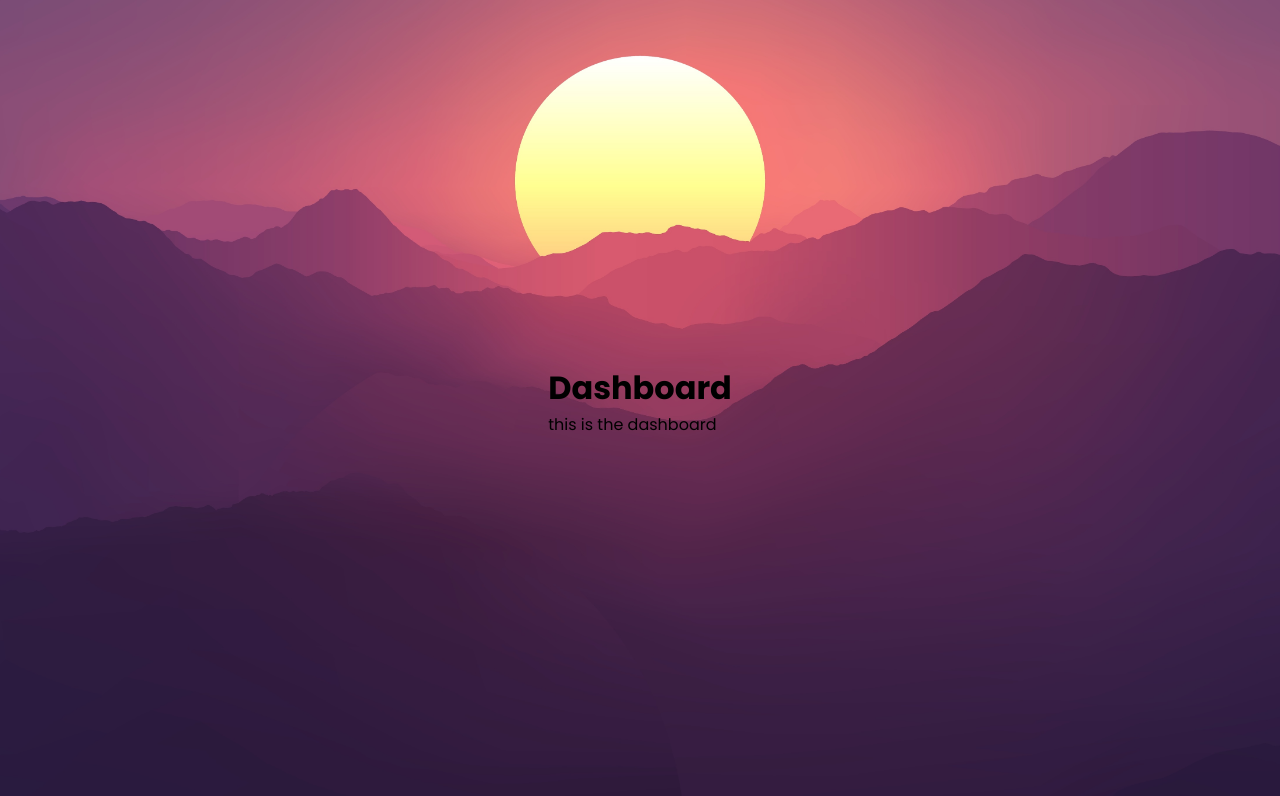
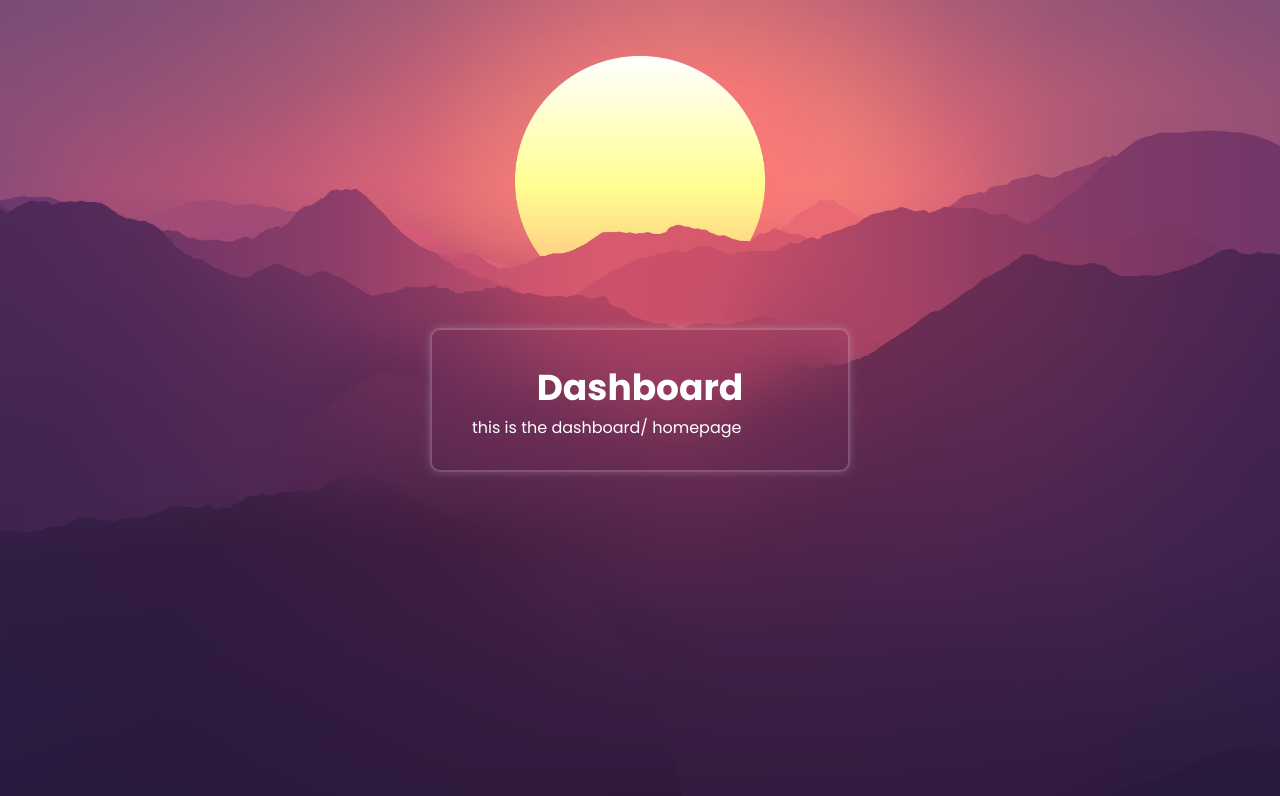
Before and after one commit to eqer23/WellTracker-FrontEnd, a React (Create React App) app in the folder wellness-tracker-react/: page /dashboard in a window 1280 px wide. Shown: the top 796 px of the page. Built offline with nearby package versions, Linux system fonts and the light colour scheme; a web font is replaced by a local one.

Commit message:
small changes

```diff
--- a/wellness-tracker-react/src/App.js
+++ b/wellness-tracker-react/src/App.js
@@ -10,7 +10,6 @@ function App() {
     return (
         <Router>
             <div className="App">
-                {/* Define routes using Switch and Route */}
                 <Routes>
                     <Route path="/" element={<LoginForm />} exact />
                     <Route path="/dashboard" element={<Dashboard />} />
--- a/wellness-tracker-react/src/Components/Dashboard/Dashboard.jsx
+++ b/wellness-tracker-react/src/Components/Dashboard/Dashboard.jsx
@@ -3,12 +3,12 @@ import "./Dashboard.css";
 
 const Dashboard = () => {
     return (
-        <div>
+        <div className="wrapper">
             <header>
                 <h1>Dashboard</h1>
             </header>
             <main>
-                <p>this is the dashboard</p>
+                <p>this is the dashboard/ homepage</p>
             </main>
         </div>
     );
```
